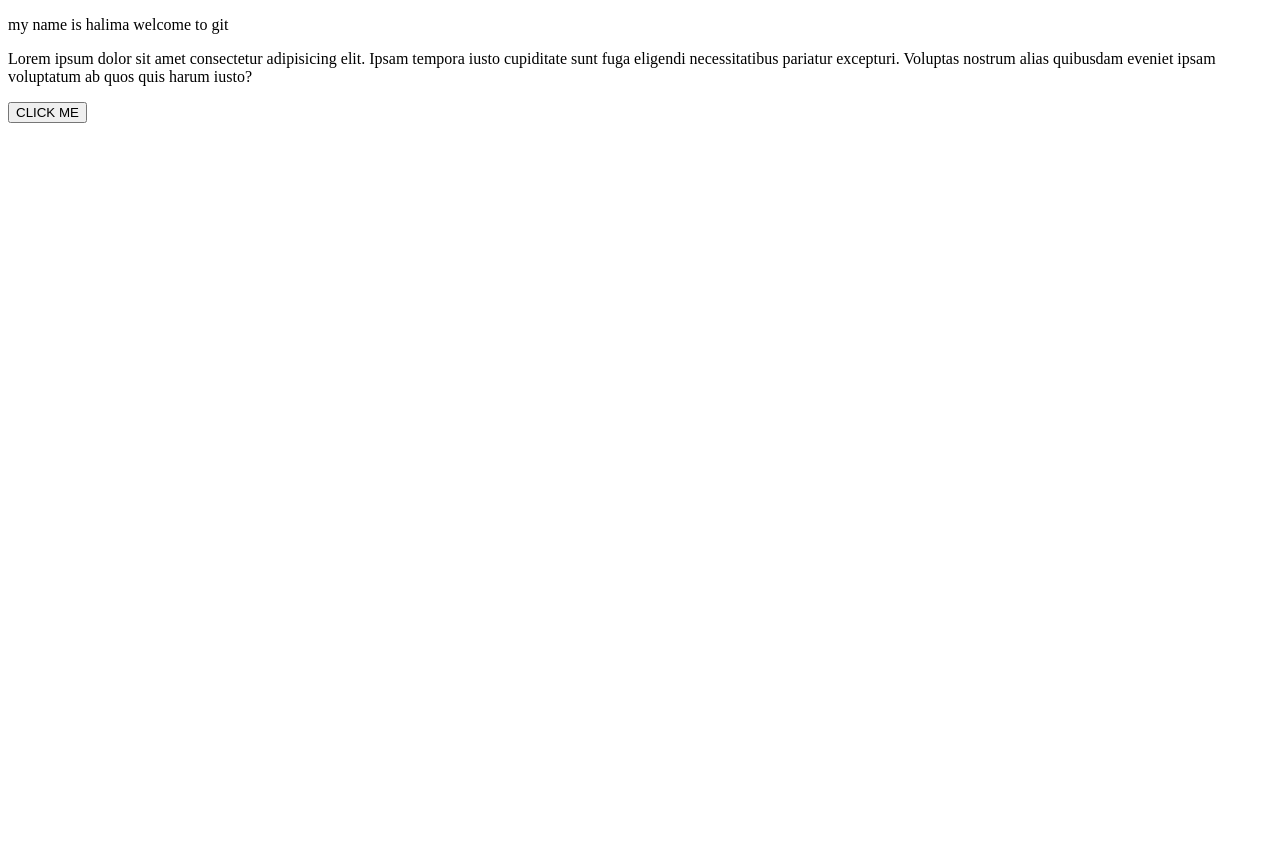
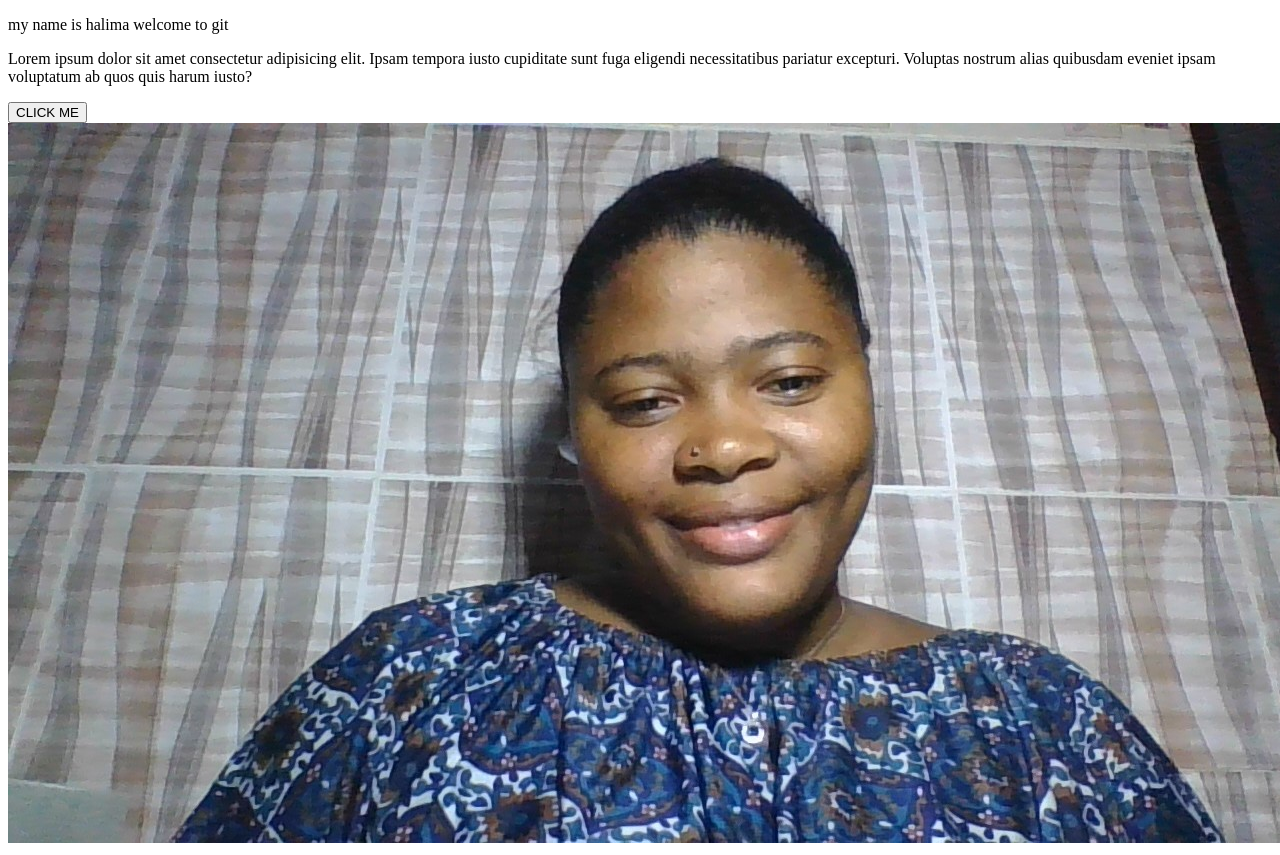
Before and after one commit to HalimatIge/firstgit, a plain HTML site: page index.html in a window 1280 px wide. Before the commit the page ends 800 px from the top, so only its background shows below. Drawn offline with Linux system fonts and the light colour scheme.

Commit message:
i added image

```diff
--- a/index.html
+++ b/index.html
@@ -10,5 +10,6 @@
     <p>my name is halima welcome to git</p>
     <p>Lorem ipsum dolor sit amet consectetur adipisicing elit. Ipsam tempora iusto cupiditate sunt fuga eligendi necessitatibus pariatur excepturi. Voluptas nostrum alias quibusdam eveniet ipsam voluptatum ab quos quis harum iusto?</p>
     <button>CLICK ME</button>
+    <img src="./Camera Roll/WIN_20220429_20_03_04_Pro.jpg" alt="">
 </body>
 </html>
```
Also changed, not shown: Camera Roll/WIN_20220429_20_03_04_Pro.jpg (added), Camera Roll/WIN_20220429_20_03_09_Pro.jpg (added), Camera Roll/WIN_20220429_20_03_14_Pro.jpg (added), Camera Roll/WIN_20220429_20_03_28_Pro.jpg (added), Camera Roll/WIN_20220429_20_04_07_Pro.jpg (added), Camera Roll/WIN_20220429_22_04_40_Pro.jpg (added), 1 other file.
